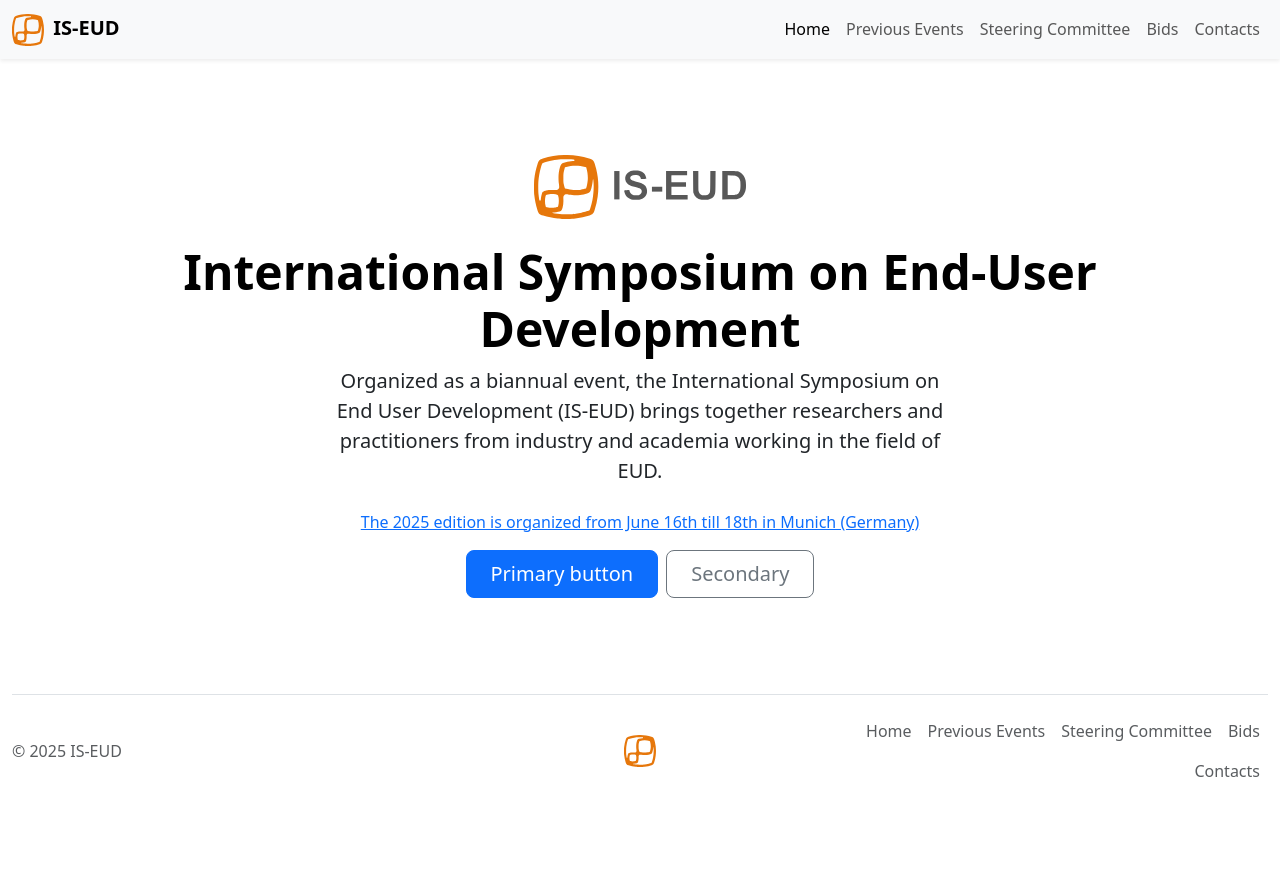
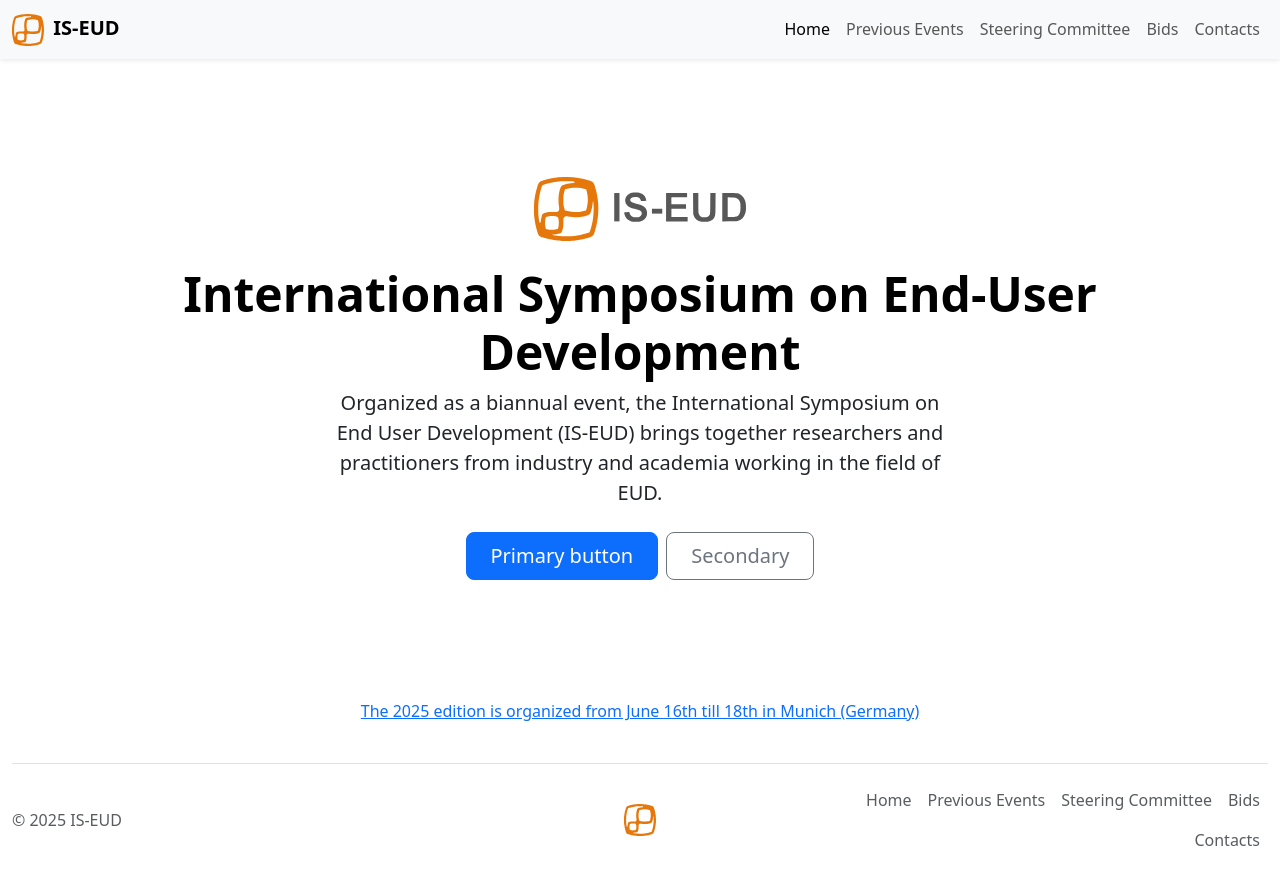
Before and after one commit to IS-EUD/is-eud.github.io, a Jekyll site: the page built from index.html, in a window 1280 px wide. Shown: the top 885 px of the page. Built offline with Jekyll 4.4.1, drawn with Linux system fonts in a browser that asks for light colours; a style sheet for code colours, icons or effects is not loaded; some of the changed lines change nothing that is shown.

Commit message:
Improve home page

```diff
--- a/_layouts/base.html
+++ b/_layouts/base.html
@@ -13,7 +13,7 @@
 		{% seo %}
 	</head>
 
-	<body>
+	<body class="{{ page.body_class | default: '' }}">
 		{% include navigation.html %}
 		{{ content }}
 		<div class="container-fluid">
--- a/index.html
+++ b/index.html
@@ -3,28 +3,33 @@
 # To modify the layout, see https://jekyllrb.com/docs/themes/#overriding-theme-defaults
 title: Home
 layout: base
+body_class: min-vh-100 d-flex flex-column
 ---
 
-<div class="px-4 py-5 my-5 text-center">
+<div class="px-4 py-5 my-5 text-center flex-grow-1 align-content-center">
 	<img
 		class="d-block mx-auto mb-4"
 		src="{% link assets/images/logo.svg  %}"
 		alt=""
 		height="64">
-  <h1 class="display-5 fw-bold text-body-emphasis">International Symposium on End-User Development</h1>
+	<h1 class="display-5 fw-bold text-body-emphasis">International Symposium on End-User Development
+	</h1>
 	<div class="col-lg-6 mx-auto">
 		<p class="lead mb-4">
-      Organized as a biannual event, the International
-        Symposium on End User Development (IS-EUD) brings together researchers
-        and practitioners from industry and academia working in the field of
-        EUD.
-    </p>
-    <p>
-      <a href="https://iseud2025.ubicomp.net/" target="_self">The 2025 edition is organized from June 16th till 18th in Munich (Germany)</a>
+			Organized as a biannual event, the International Symposium on End User
+			Development (IS-EUD) brings together researchers and practitioners from industry
+			and academia working in the field of EUD.
 		</p>
 		<div class="d-grid gap-2 d-sm-flex justify-content-sm-center">
-      <button type="button" class="btn btn-primary btn-lg px-4 gap-3">Primary button</button>
-      <button type="button" class="btn btn-outline-secondary btn-lg px-4">Secondary</button>
+			<button type="button" class="btn btn-primary btn-lg px-4 gap-3">Primary button
+			</button>
+			<button type="button" class="btn btn-outline-secondary btn-lg px-4">Secondary
+			</button>
 		</div>
 	</div>
 </div>
+
+<p class="text-center">
+	<a href="https://iseud2025.ubicomp.net/" target="_self">The 2025 edition is organized from June 16th till 18th in Munich (Germany)
+	</a>
+</p>
```
Lines whose indentation alone changed are shown as unchanged.
